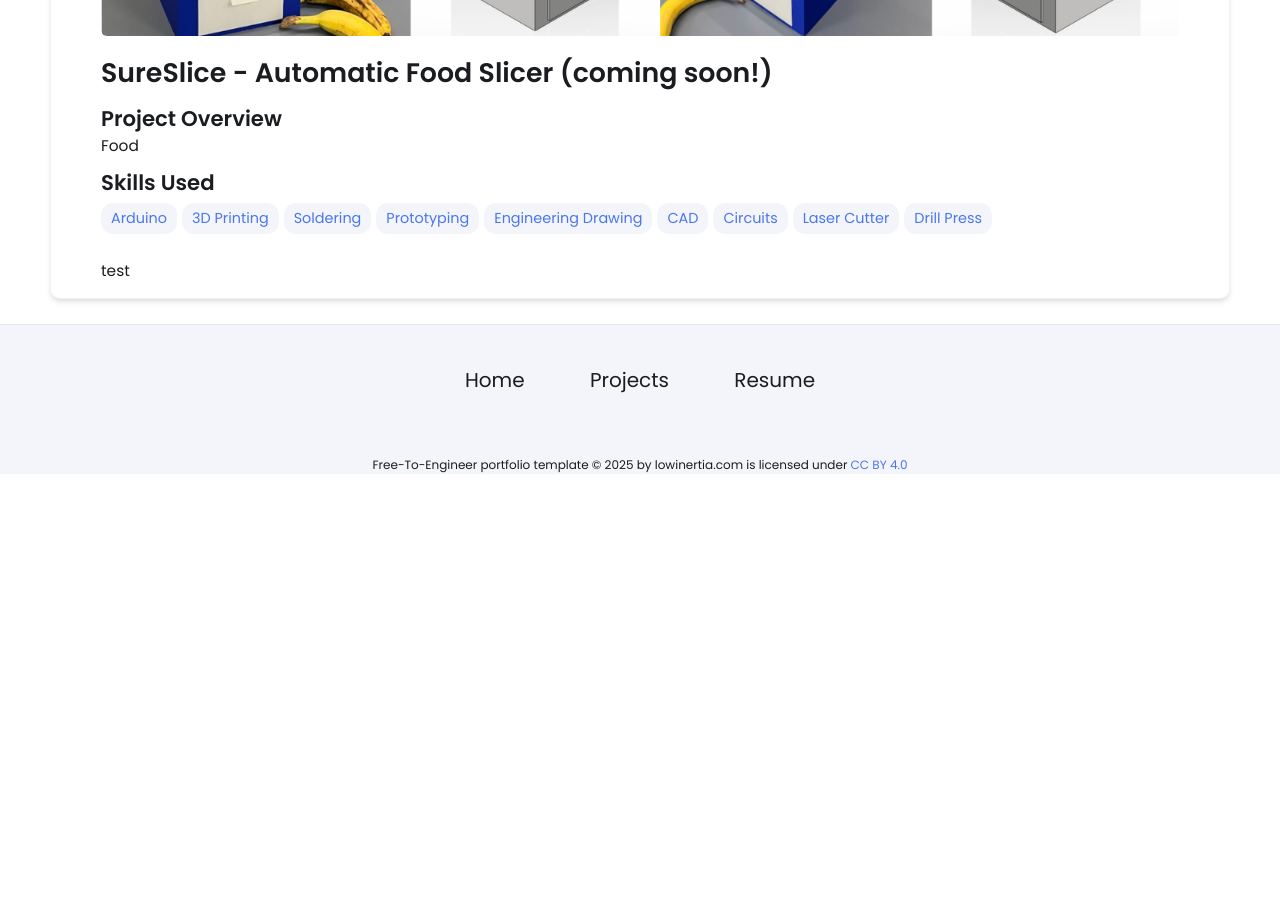
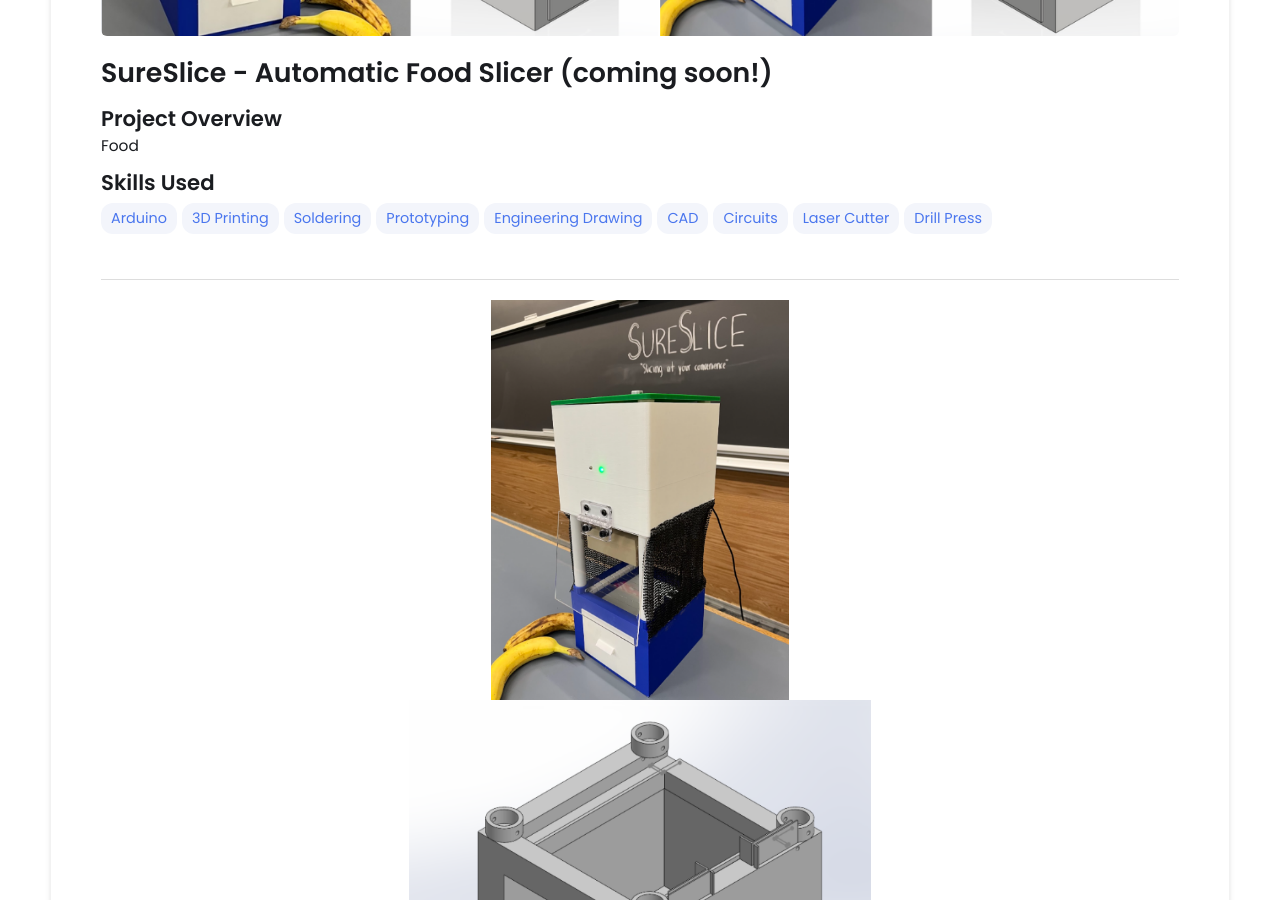
Before and after one commit to michael-vuong/michael-vuong.github.io, a Jekyll site: the page built from _projects/SureSlice/index.md, in a window 1280 px wide and 900 px high, scrolled down 454 px. Built offline with Jekyll 4.4.1, drawn with Linux system fonts in a browser that asks for light colours; before the commit the page ends 928 px from its top, so only the background shows below that.

Commit message:
Update index.md

```diff
--- a/_projects/SureSlice/index.md
+++ b/_projects/SureSlice/index.md
@@ -15,4 +15,11 @@ skills:
   - Drill Press
 main-image: /Thumbnail.png
 ---
-test
+---
+{% include image-gallery.html images="SureSlice.png" height="400" %}
+{% include image-gallery.html images="SureSliceBase.png" height="400" %}
+{% include image-gallery.html images="SureSliceCad.png" height="400" %}
+{% include image-gallery.html images="SureSliceDrawer.png" height="400" %}
+{% include image-gallery.html images="SureSliceLid.png" height="400" %}
+{% include image-gallery.html images="SureSlicePress.png" height="400" %}
+{% include image-gallery.html images="SureSliceWireHolder+Rod.png" height="400" %}
```
